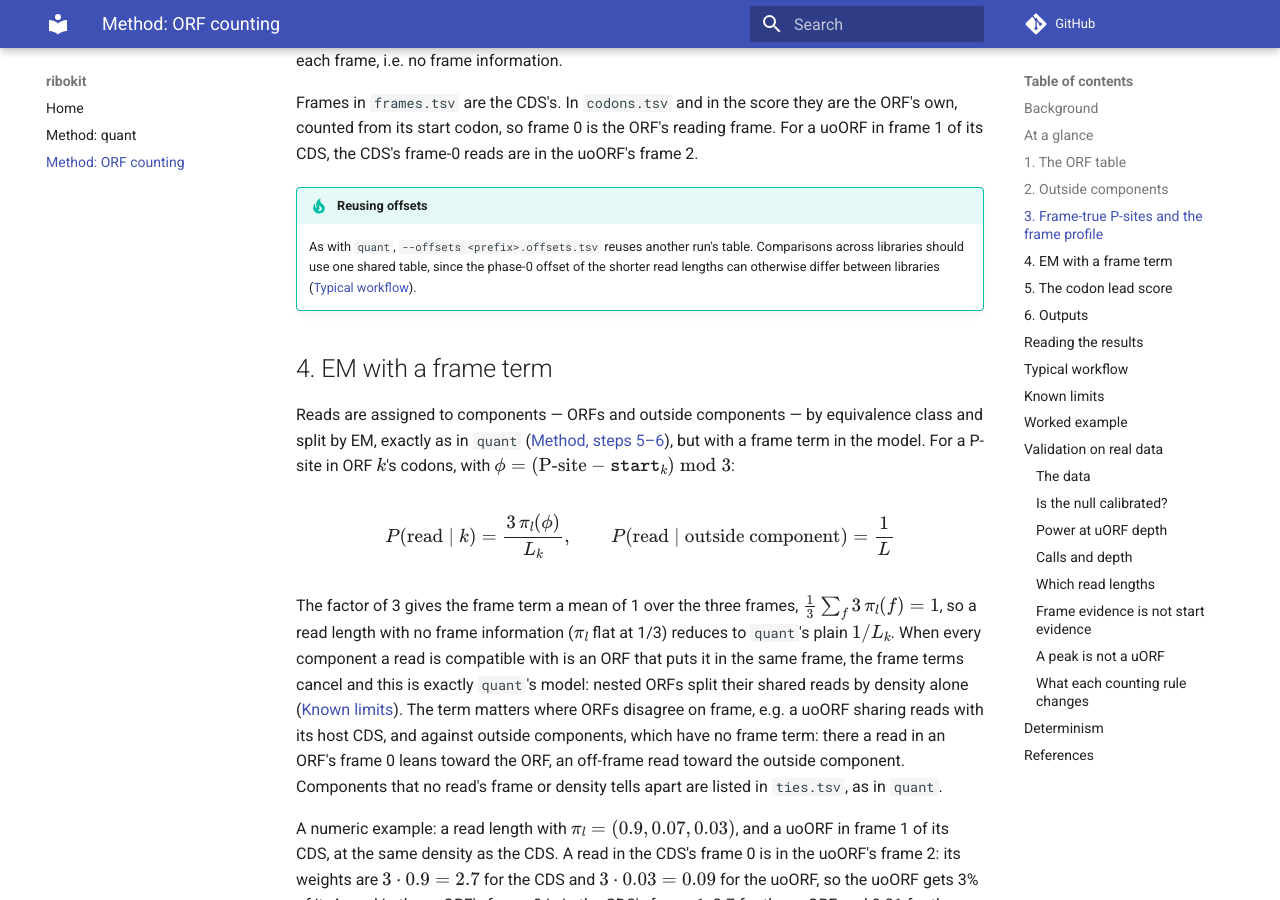
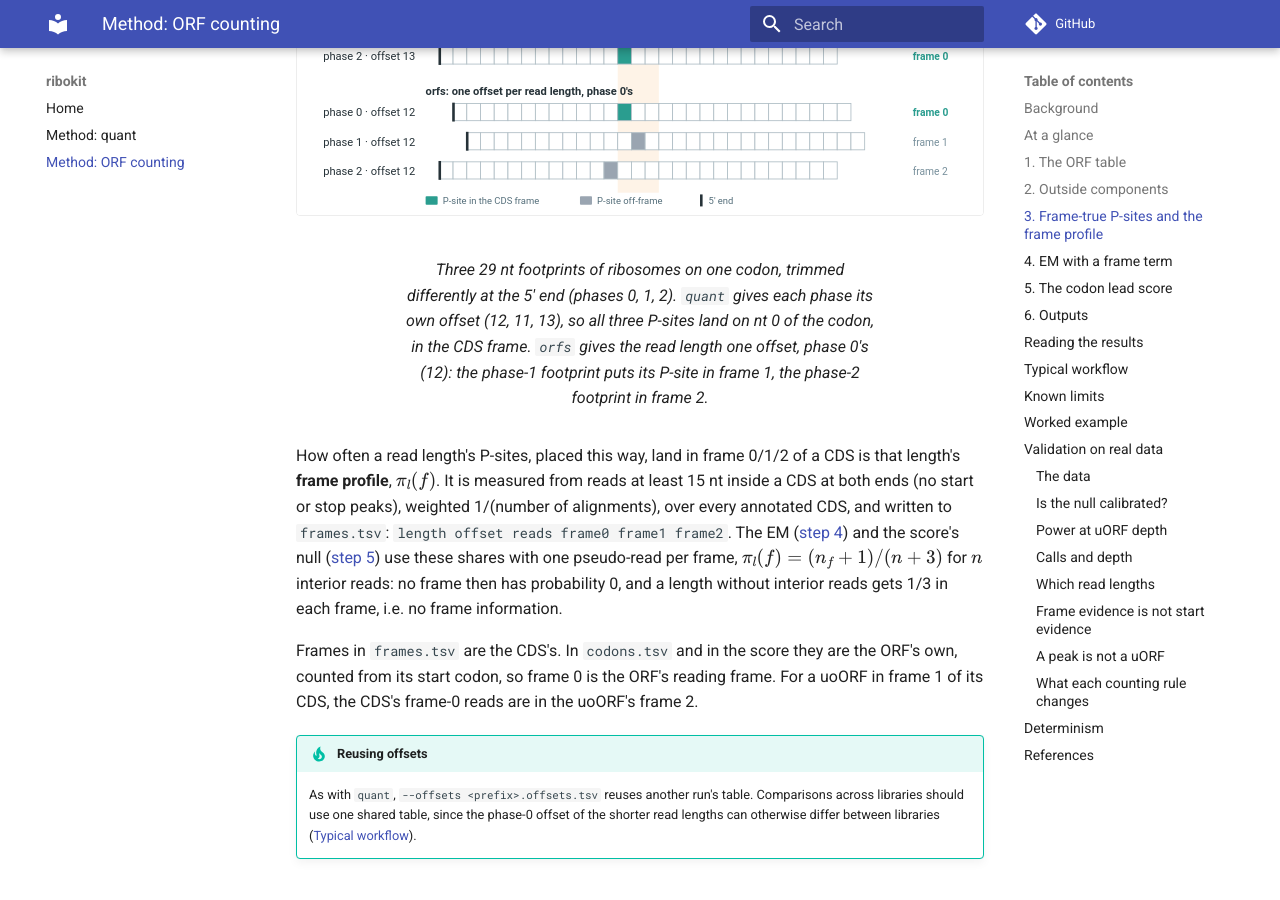
Before and after one commit to katarinagresova/ribokit, an MkDocs documentation site: the page built from docs/orfs.md, in a window 1280 px wide and 900 px high, scrolled down 5872 px. Built offline with MkDocs 1.6.1 and Material for MkDocs 9.7.7, drawn with Linux system fonts in a browser that asks for light colours; comment, search, counter and statistics services are not loaded.

Commit message:
docs: add a figure of where off-frame P-sites come from

```diff
--- a/docs/orfs.md
+++ b/docs/orfs.md
@@ -195,6 +195,15 @@ back to frame 0; `orfs` leaves them where they fall. Thus even a CDS,
 translated in frame 0 only, has reads in its frames 1 and 2. In 6 human
 libraries, 90-95% of the 27-28 nt reads inside CDSs were in frame 0, but
 only 41-81% at the other lengths of 18-30 nt.
+
+<figure markdown="span">
+  ![Three 29 nt footprints of ribosomes on one codon, with their 5′ ends on codon nt 0, 1 and 2: quant's offsets 12, 11 and 13 put all three P-sites on nt 0 of the codon; orfs' offset 12 puts them in frames 0, 1 and 2](img/offframe.svg)
+  <figcaption>Three 29 nt footprints of ribosomes on one codon, trimmed differently at the 5′ end
+  (phases 0, 1, 2). <code>quant</code> gives each phase its own offset (12, 11, 13), so all three
+  P-sites land on nt 0 of the codon, in the CDS frame. <code>orfs</code> gives the read length one
+  offset, phase 0's (12): the phase-1 footprint puts its P-site in frame 1, the phase-2 footprint
+  in frame 2.</figcaption>
+</figure>
 
 How often a read length's P-sites, placed this way, land in frame 0/1/2 of a
 CDS is that length's **frame profile**, $\pi_l(f)$. It is measured from reads
```
Also changed, not shown: docs/img/offframe.svg (added).
